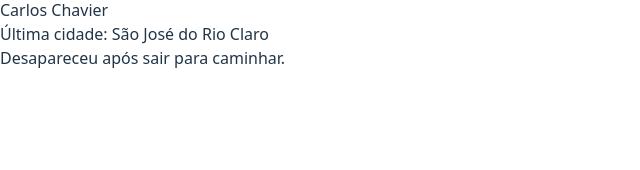
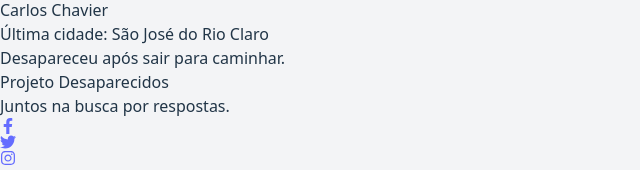
Before and after one commit to JosueCosta2023/projetoPraticoFrontEndSeplagMT, a React (Vite) app: page / in a window 1280 px wide. Shown: the part 5152-5322 px from the top of the page, without its empty margins (0-640 px from the left). Before the commit the page ends 5222 px from the top, so only its background shows below. Built offline with nearby package versions, Linux system fonts and the light colour scheme.

Commit message:
feat: created page not faound

```diff
--- a/index.html
+++ b/index.html
@@ -36,7 +36,7 @@
   <title>Desaparecidos MT</title>
 </head>
 
-<body>
+<body class="overflow-x-hidden">
   <div id="root"></div>
   <script type="module" src="/src/main.tsx"></script>
 </body>
--- a/package.json
+++ b/package.json
@@ -12,6 +12,7 @@
   "dependencies": {
     "react": "^19.0.0",
     "react-dom": "^19.0.0",
+    "react-icons": "^5.5.0",
     "react-router-dom": "^7.5.0"
   },
   "devDependencies": {
--- a/src/App.tsx
+++ b/src/App.tsx
@@ -1,15 +1,18 @@
 import { lazy } from 'react';
 import { Routes, Route } from 'react-router-dom';
+import NotFound from './pages/NotFaund';
 
 
 const Home = lazy(() => import('./pages/Home'));
 const Detalhes = lazy(() => import('./pages/Detalhes'));
 
 export default function App() {
+
   return (
     <Routes>
       <Route path="/" element={<Home/>} />
       <Route path="/detalhes/:id" element={<Detalhes />} />
+      <Route path='*' element={<NotFound/>}/>
     </Routes>
   );
 }
--- /dev/null
+++ b/src/components/Footer.tsx
@@ -0,0 +1,36 @@
+import { FaFacebookF, FaInstagram, FaTwitter } from "react-icons/fa";
+
+const Footer = () => {
+  return (
+    <footer className="bg-zinc-900 text-white px-6 py-10 mt-20">
+      <div className="max-w-6xl mx-auto flex flex-col md:flex-row justify-between items-center gap-8">
+
+        {/* Logo / Nome do projeto */}
+        <div className="text-center md:text-left">
+          <h2 className="text-xl font-bold text-orange-600">Projeto Desaparecidos</h2>
+          <p className="text-sm text-gray-400">Juntos na busca por respostas.</p>
+        </div>
+
+        {/* Redes sociais */}
+        <div className="flex gap-4 text-xl">
+          <a href="https://facebook.com" target="_blank" rel="noopener noreferrer" className="hover:text-orange-600 transition text-white">
+            <FaFacebookF />
+          </a>
+          <a href="https://twitter.com" target="_blank" rel="noopener noreferrer" className="hover:text-orange-600 transition text-white">
+            <FaTwitter />
+          </a>
+          <a href="https://instagram.com" target="_blank" rel="noopener noreferrer" className="hover:text-orange-600 transition text-white">
+            <FaInstagram />
+          </a>
+        </div>
+      </div>
+
+      {/* Créditos */}
+      <div className="mt-6 text-center text-sm text-gray-500">
+        © {new Date().getFullYear()} Desenvolvido por Josué Ocanha Costa. Todos os direitos reservados.
+      </div>
+    </footer>
+  );
+};
+
+export default Footer;
--- a/src/index.css
+++ b/src/index.css
@@ -22,15 +22,13 @@ a {
   color: #646cff;
   text-decoration: inherit;
 }
-/* a:hover {
-  color: #535bf2;
-} */
 
 body {
   margin: 0;
   display: flex;
   place-items: center;
   min-width: 320px;
+  background-color: rgb(243 244 246 / var(--tw-bg-opacity, 1));
   /* min-height: 100vh; */
 }
 
@@ -51,7 +49,7 @@ button {
   transition: border-color 0.25s;
 }
 button:hover {
-  border-color: #646cff;
+  border-color: white;
 }
 button:focus,
 button:focus-visible {
--- a/src/pages/Detalhes.tsx
+++ b/src/pages/Detalhes.tsx
@@ -2,8 +2,10 @@ import { Link, useLocation } from "react-router-dom";
 import Header from "../components/Header";
 import { useState } from "react";
 import ModalFormulario from "../components/ModalFormulario";
+import Footer from "../components/Footer";
 
 function Detalhes() {
+  window.scrollTo(0, 0); // 👈 Leva para o topo da página
   const location = useLocation();
   // eslint-disable-next-line @typescript-eslint/no-unused-vars
   const { id, nome, cidade, status, dataUltimoContato, resumo, imagem } =
@@ -27,6 +29,7 @@ function Detalhes() {
             </Link>
           </div>
         </div>
+        <Footer/>
       </>
     );
   }
@@ -78,7 +81,7 @@ function Detalhes() {
 
               <button
                 onClick={() => setModalAberto(true)}
-                className="bg-yellow-500 text-white px-6 py-2 rounded-xl hover:bg-yellow-600"
+                className="bg-orange-500 text-white px-6 py-2 rounded-lg hover:bg-white hover:text-orange-500"
               >
                 Enviar informações
               </button>
@@ -112,6 +115,7 @@ function Detalhes() {
           </>
         )}
       </main>
+      <Footer/>
     </>
   );
 }
--- a/src/pages/Home.tsx
+++ b/src/pages/Home.tsx
@@ -1,6 +1,7 @@
 import { useEffect, useState } from "react";
 import CardPessoa from "../components/Cards";
 import Header from "../components/Header";
+import Footer from "../components/Footer";
 
 const Home: React.FC = () => {
   const [loading, setLoading] = useState(true);
@@ -8,6 +9,7 @@ const Home: React.FC = () => {
   const [person, setPerson] = useState<any[]>([]);
 
   useEffect(() => {
+    window.scrollTo(0, 0); // 👈 Leva para o topo da página
     const timer = setTimeout(() => {
       const pessoas = [
         {
@@ -170,7 +172,6 @@ const Home: React.FC = () => {
           </form>
         </div>
       </div>
-
       <div className="min-h-screen p-8 bg-gray-100 flex flex-col items-center">
         {loading ? (
           <div className="text-orange-600 font-semibold text-lg animate-pulse">
@@ -187,6 +188,7 @@ const Home: React.FC = () => {
           </>
         )}
       </div>
+      <Footer/>
     </>
   );
 };
--- /dev/null
+++ b/src/pages/NotFaund.tsx
@@ -0,0 +1,19 @@
+// src/pages/NotFound.tsx
+import { Link } from "react-router-dom";
+
+const NotFound = () => {
+  return (
+    <div className="w-screen h-screen flex flex-col items-center justify-center bg-zinc-900 text-white p-4 text-center">
+      <h1 className="text-4xl font-bold mb-4">404</h1>
+      <p className="text-xl mb-6">Página não encontrada.</p>
+      <Link
+        to="/"
+        className="px-6 py-2 text-white bg-orange-600 rounded hover:bg-orange-700 transition"
+      >
+        Voltar para o início
+      </Link>
+    </div>
+  );
+};
+
+export default NotFound;
```
Also changed, not shown: 1 other file (tests, documents, lock files or other folders).
